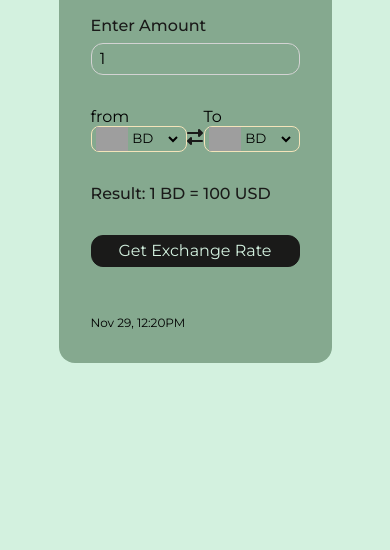
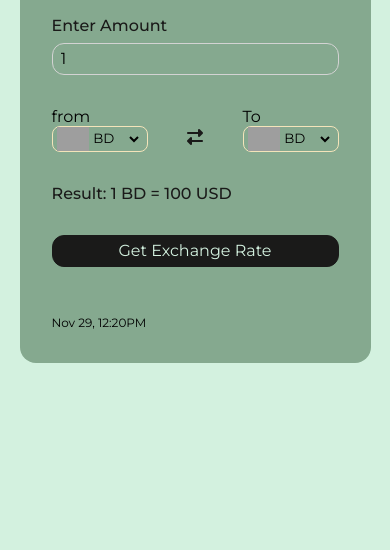
Before and after one commit to roni-biswas/Currency-Converter-HTML-CSS-JavaScript, a plain HTML site: page index.html in a window 390 px wide. Shown: the part 294-844 px from the top of the page. Drawn offline with Linux system fonts and the light colour scheme; grey boxes are pictures that could not be loaded.

Commit message:
some change in css responsive

```diff
--- a/style.css
+++ b/style.css
@@ -124,7 +124,16 @@ form img {
 
 /* responsice */
 
-@media screen and (max-width: 600px) {
+@media screen and (max-width: 480px) {
+    .container {
+        width: 90vw;
+    }
+    #btn {
+        width: 100%;
+    }
+}
+
+@media screen and (min-width: 481px) and (max-width: 600px) {
     .container {
         width: 70vw;
     }
@@ -142,13 +151,13 @@ form img {
     }
 }
 
-@media screen and (min-width: 768px) {
+@media screen and (min-width: 768px) and (max-width: 991px) {
     #btn {
         width: 70%;
     }
 }
 
-@media screen and (min-width: 992px) {
+@media screen and (min-width: 992px) and (max-width: 1199px) {
     #btn {
         width: 60%;
     }
```
